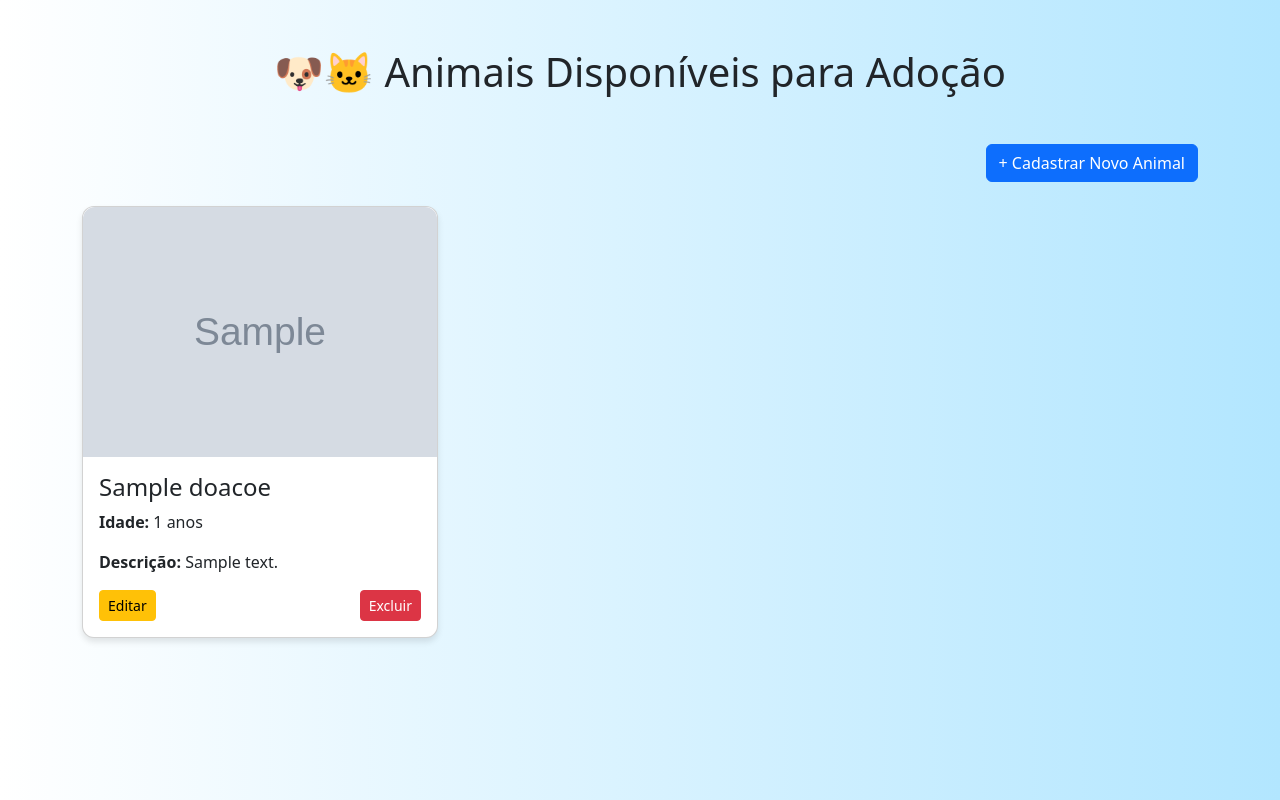
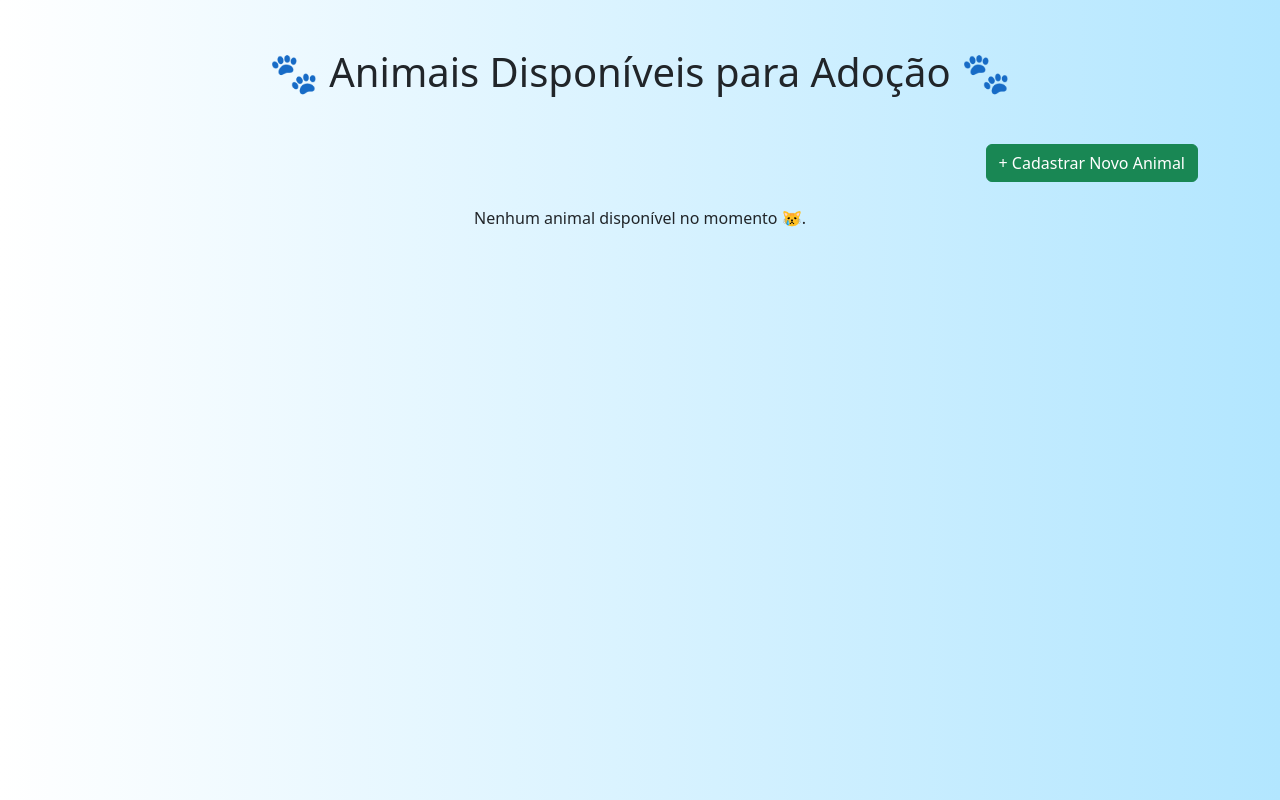
Before and after one commit to wawal2312/Projeto-LudoPet, a PHP site: page /adocao.php in a window 1280 px wide. Run offline with PHP 8.4, Linux system fonts and the light colour scheme; tables that the repository leaves empty or names only in its code hold one stand-in row (values such as "Sample post"); grey boxes marked "Sample" are stand-in pictures.

Commit message:
Update adocao.php

```diff
--- a/adocao.php
+++ b/adocao.php
@@ -1,6 +1,7 @@
 <?php
 include 'config.php';
-$sql = "SELECT * FROM doacoes";
+
+$sql = "SELECT * FROM doacoes WHERE status='disponivel'";
 $result = $conn->query($sql);
 ?>
 
@@ -10,21 +11,22 @@ $result = $conn->query($sql);
   <meta charset="UTF-8">
   <title>Adoção - Ludo Pet</title>
   <link rel="stylesheet" href="https://cdn.jsdelivr.net/npm/bootstrap@5.3.6/dist/css/bootstrap.min.css">
+  <script src="https://cdn.jsdelivr.net/npm/bootstrap@5.3.6/dist/js/bootstrap.bundle.min.js"></script>
   <style>
     body {
       background: linear-gradient(to right, #ffffff, #b2e6ff);
     }
     .animal-card {
-      border-radius: 12px;
-      box-shadow: 0 4px 6px rgba(0,0,0,0.1);
+      border-radius: 15px;
+      box-shadow: 0 4px 8px rgba(0,0,0,0.15);
       margin-bottom: 20px;
+      overflow: hidden;
       transition: transform 0.2s ease;
     }
     .animal-card:hover {
       transform: scale(1.02);
     }
     img {
-      border-radius: 12px 12px 0 0;
       width: 100%;
       height: 250px;
       object-fit: cover;
@@ -33,10 +35,10 @@ $result = $conn->query($sql);
 </head>
 <body class="container py-5">
 
-  <h1 class="text-center mb-5">🐶🐱 Animais Disponíveis para Adoção</h1>
+  <h1 class="text-center mb-5">🐾 Animais Disponíveis para Adoção 🐾</h1>
 
   <div class="text-end mb-4">
-    <a href="add_doacao.php" class="btn btn-primary">+ Cadastrar Novo Animal</a>
+    <a href="add_doacao.php" class="btn btn-success">+ Cadastrar Novo Animal</a>
   </div>
 
   <div class="row">
@@ -47,20 +49,65 @@ $result = $conn->query($sql);
             <img src="<?= htmlspecialchars($row['foto']) ?>" alt="<?= htmlspecialchars($row['nome']) ?>">
             <div class="card-body">
               <h4 class="card-title"><?= htmlspecialchars($row['nome']) ?></h4>
-              <p><strong>Idade:</strong> <?= htmlspecialchars($row['idade']) ?> anos</p>
+              <p><strong>Espécie:</strong> <?= htmlspecialchars($row['especie']) ?></p>
+              <p><strong>Raça:</strong> <?= htmlspecialchars($row['raca']) ?></p>
+              <p><strong>Idade:</strong> <?= htmlspecialchars($row['idade']) ?></p>
               <p><strong>Descrição:</strong> <?= htmlspecialchars($row['descricao']) ?></p>
               <div class="d-flex justify-content-between">
                 <a href="edit_doacao.php?id=<?= $row['id'] ?>" class="btn btn-warning btn-sm">Editar</a>
                 <a href="delete_doacao.php?id=<?= $row['id'] ?>" class="btn btn-danger btn-sm" onclick="return confirm('Tem certeza que deseja excluir este registro?')">Excluir</a>
+                <button class="btn btn-primary btn-sm" data-bs-toggle="modal" data-bs-target="#adotarModal" data-nome="<?= htmlspecialchars($row['nome']) ?>">Adotar</button>
               </div>
             </div>
           </div>
         </div>
       <?php endwhile; ?>
     <?php else: ?>
-      <p class="text-center">Nenhum animal cadastrado no momento.</p>
+      <p class="text-center">Nenhum animal disponível no momento 😿.</p>
     <?php endif; ?>
   </div>
 
+  <!-- Modal de Adoção -->
+  <div class="modal fade" id="adotarModal" tabindex="-1" aria-labelledby="adotarModalLabel" aria-hidden="true">
+    <div class="modal-dialog">
+      <div class="modal-content">
+        <form action="processa_adocao.php" method="POST">
+          <div class="modal-header">
+            <h5 class="modal-title" id="adotarModalLabel">Formulário de Adoção</h5>
+            <button type="button" class="btn-close" data-bs-dismiss="modal"></button>
+          </div>
+          <div class="modal-body">
+            <input type="hidden" name="animal" id="animalNomeInput">
+            <div class="mb-3">
+              <label>Seu nome:</label>
+              <input type="text" name="nome" class="form-control" required>
+            </div>
+            <div class="mb-3">
+              <label>Email:</label>
+              <input type="email" name="email" class="form-control" required>
+            </div>
+            <div class="mb-3">
+              <label>Mensagem (opcional):</label>
+              <textarea name="mensagem" class="form-control"></textarea>
+            </div>
+          </div>
+          <div class="modal-footer">
+            <button type="submit" class="btn btn-success">Enviar Pedido</button>
+          </div>
+        </form>
+      </div>
+    </div>
+  </div>
+
+  <script>
+    const modal = document.getElementById('adotarModal');
+    modal.addEventListener('show.bs.modal', event => {
+      const button = event.relatedTarget;
+      const nomeAnimal = button.getAttribute('data-nome');
+      modal.querySelector('#adotarModalLabel').textContent = `Adotar ${nomeAnimal}`;
+      modal.querySelector('#animalNomeInput').value = nomeAnimal;
+    });
+  </script>
+
 </body>
 </html>
```
